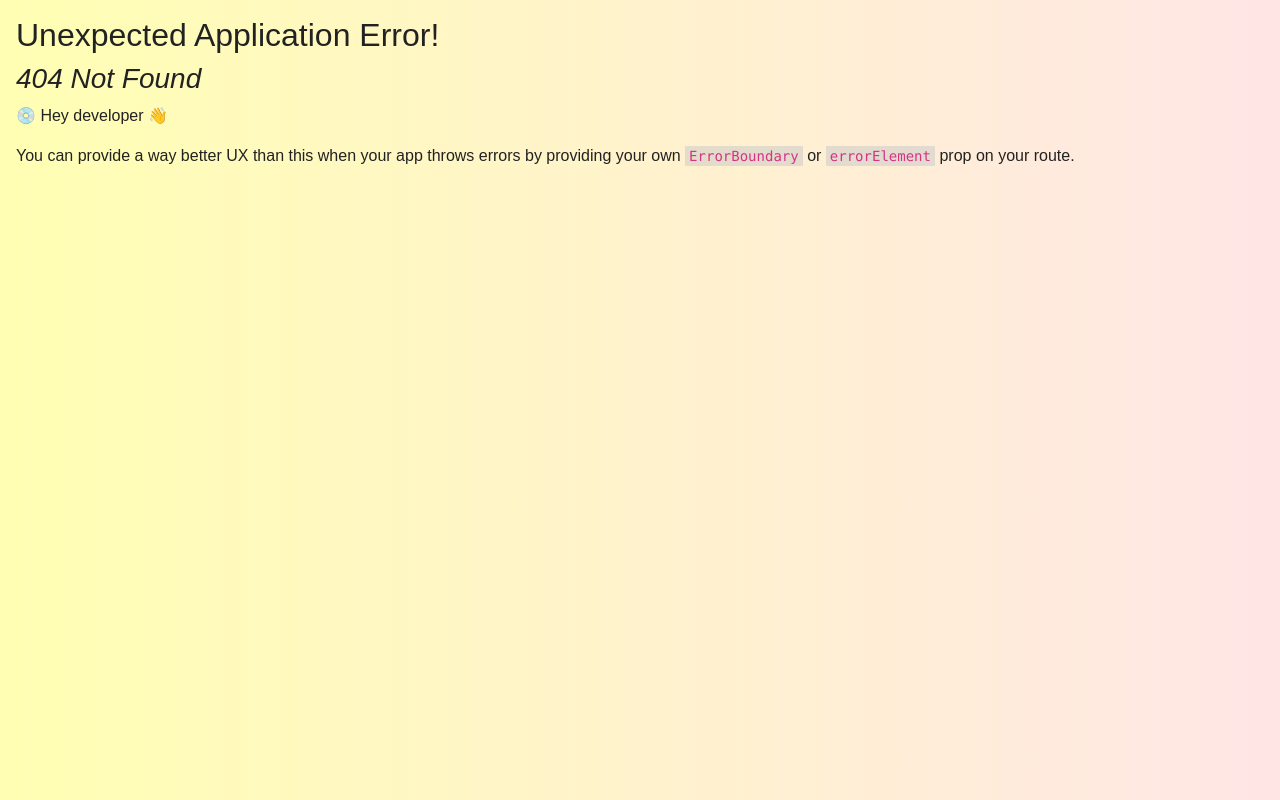
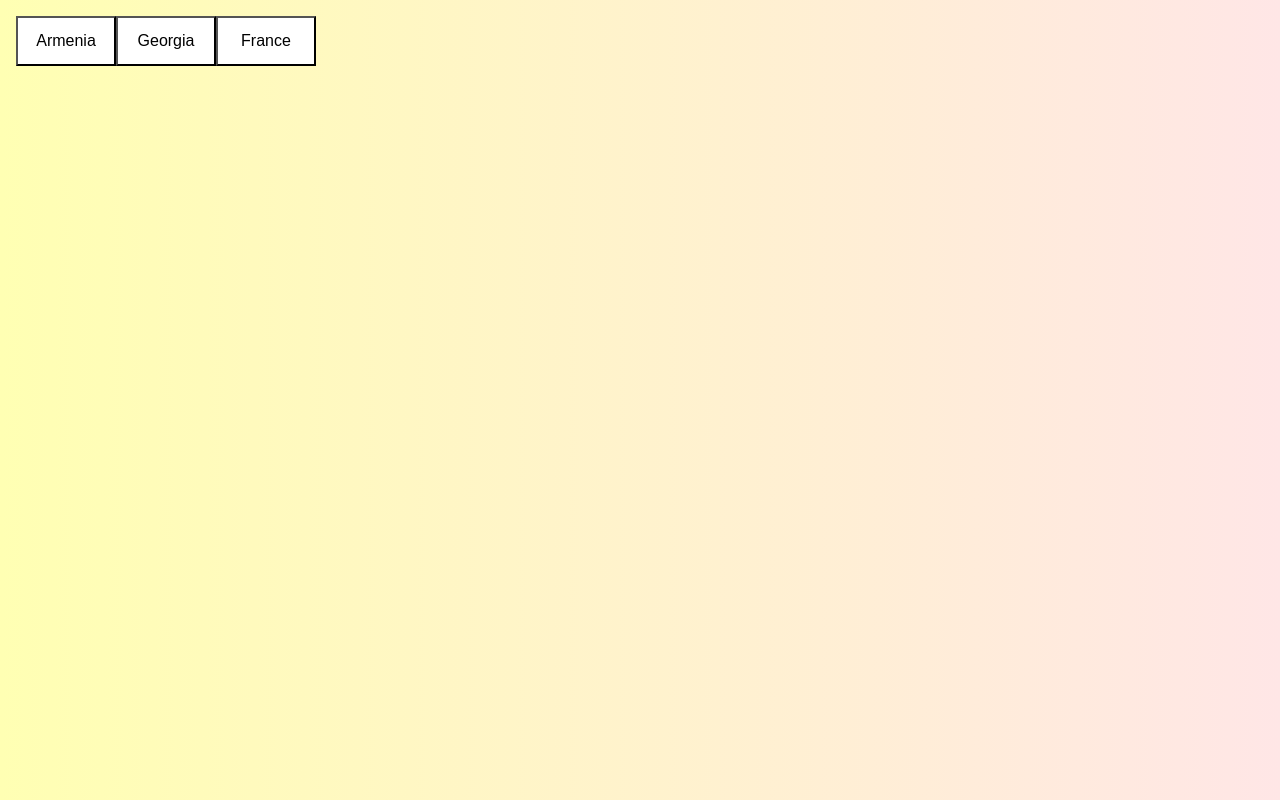
Before and after one commit to Tigran-Khanaghyan/react-app, a React (Create React App) app: page /tabs in a window 1280 px wide. Before the commit this address had no page. Built offline with nearby package versions, Linux system fonts and the light colour scheme.

Commit message:
Initialize tabs main structure

```diff
--- a/src/App.js
+++ b/src/App.js
@@ -3,6 +3,7 @@ import Dashboard from "./components/Dashbord/Dashboard";
 import PaginationList from "./components/PaginationList/PaginationList";
 import Dropdown from "./components/Dropdown/Dropdown";
 import ModalWindow from "./components/Modal";
+import Tabs from "./components/Tabs";
 
 const router = createBrowserRouter([
   {
@@ -21,6 +22,10 @@ const router = createBrowserRouter([
     path: "/modal",
     element: <ModalWindow />,
   },
+  {
+    path: "/tabs",
+    element: <Tabs />,
+  },
 ]);
 
 function App() {
--- a/src/components/Dashbord/Dashboard.css
+++ b/src/components/Dashbord/Dashboard.css
@@ -3,7 +3,7 @@
   justify-content: center;
   align-items: center;
   flex-direction: column;
-  height: 100vh;
+  height: 100%;
 }
 
 .dashboard-button {
--- a/src/components/Dashbord/Dashboard.js
+++ b/src/components/Dashbord/Dashboard.js
@@ -17,6 +17,9 @@ const Dashboard = () => {
   const handleModalRoute = () => {
     navigate("/modal");
   };
+  const handleTabsRoute = () => {
+    navigate("/tabs");
+  };
 
   return (
     <>
@@ -30,6 +33,9 @@ const Dashboard = () => {
         <button onClick={handleModalRoute} className={"dashboard-button"}>
           Modal App
         </button>
+        <button onClick={handleTabsRoute} className={"dashboard-button"}>
+          Tabs App
+        </button>
       </div>
       {/* <Route path="/pagination" element={<PaginationList />} /> */}
     </>
--- /dev/null
+++ b/src/components/Tabs/Tab/Tab.css
@@ -0,0 +1,17 @@
+.tab {
+  background-color: white;
+  color: black;
+  height: 50px;
+  width: 100px;
+}
+
+.tab:hover {
+  background-color: yellow;
+}
+
+.active {
+  background-color: yellow;
+  color: black;
+  height: 50px;
+  width: 100px;
+}
--- /dev/null
+++ b/src/components/Tabs/Tab/Tab.js
@@ -0,0 +1,14 @@
+import React from "react";
+import Button from "../../../shared/Button";
+import "./Tab.css";
+
+const Tab = ({ name, onClick, buttonClassName, infoClassName, tabInfo }) => {
+  return (
+    <div>
+      <Button name={name} onClick={onClick} className={buttonClassName} />
+      <div className={infoClassName}>{tabInfo}</div>
+    </div>
+  );
+};
+
+export default Tab;
--- /dev/null
+++ b/src/components/Tabs/index.css
@@ -0,0 +1,24 @@
+.tabs-container {
+  display: flex;
+  flex-direction: column;
+  position: relative;
+}
+
+.tabs {
+  display: flex;
+}
+
+.tab-info {
+  position: absolute;
+  left: 0;
+  width: 300px;
+  height: 150px;
+  background-color: white;
+  display: flex;
+  align-items: center;
+  justify-content: center;
+}
+
+.tab-not-to-show {
+  display: none;
+}
--- /dev/null
+++ b/src/components/Tabs/index.js
@@ -0,0 +1,36 @@
+import React, {  useState } from "react";
+import Tab from "./Tab/Tab";
+import { tabs } from "../../data";
+import "./index.css";
+
+const Tabs = ({ data = tabs }) => {
+  const [tabName, setTabName] = useState();
+
+  const handleTabClick = (event, tabName) => {
+    setTabName(tabName);
+  };
+
+  return (
+    <div className="tabs-container">
+      <div className="tabs">
+        {data.map((tab) => {
+          const buttonClassName = tabName === tab.tab ? "active" : "tab";
+          const infoClassName =
+            tabName === tab.tab ? "tab-info" : "tab-not-to-show";
+          return (
+            <Tab
+              name={tab.tab}
+              tabInfo={tab.info}
+              onClick={(event) => handleTabClick(event, tab.tab)}
+              key={tab.tab}
+              buttonClassName={buttonClassName}
+              infoClassName={infoClassName}
+            />
+          );
+        })}
+      </div>
+    </div>
+  );
+};
+
+export default Tabs;
--- /dev/null
+++ b/src/data.js
@@ -0,0 +1,5 @@
+export const tabs = [
+  { tab: "Armenia", info: "Yerevan is the capital city of Armenia" },
+  { tab: "Georgia", info: "Tbilisi is the capital city of Georgia" },
+  { tab: "France", info: "Paris is the capital city of France" },
+];
```
